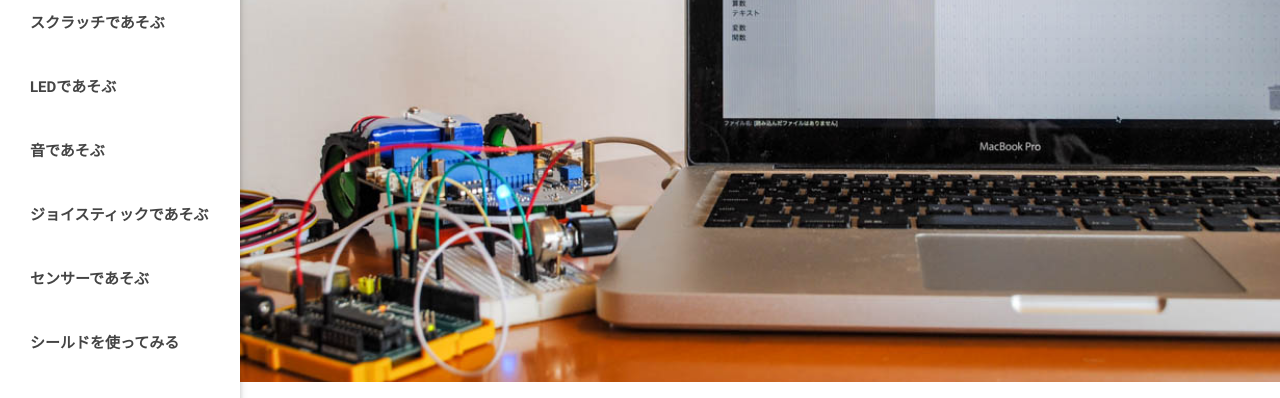
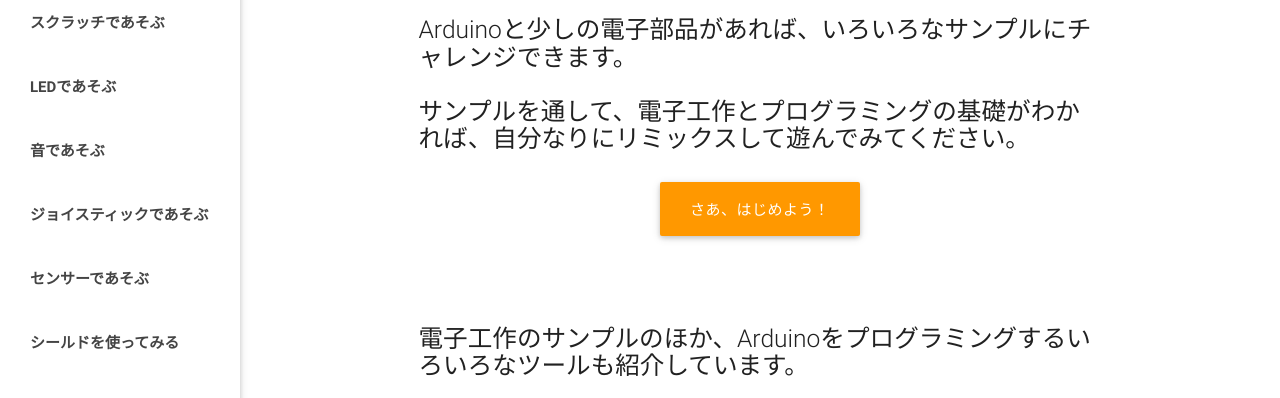
Before and after one commit to makewitharduino/lets.makewitharduin.com, a plain HTML site: page index.html in a window 1280 px wide. Shown: the part 226-624 px from the top of the page. Drawn offline with nearby package versions, Linux system fonts and the light colour scheme.

Commit message:
delete top.jpg

```diff
--- a/index.html
+++ b/index.html
@@ -60,11 +60,11 @@
             </div>
         </div>
 
-        <div class="parallax-container">
+        <!--div class="parallax-container">
             <div class="parallax">
                 <img src="images/top.jpg">
             </div>
-        </div>
+        </div-->
         <div class="section white">
             <div class="row container">
                 <h2 class="header center orange-text">Arduinoで遊んでみよう！</h2>
```
